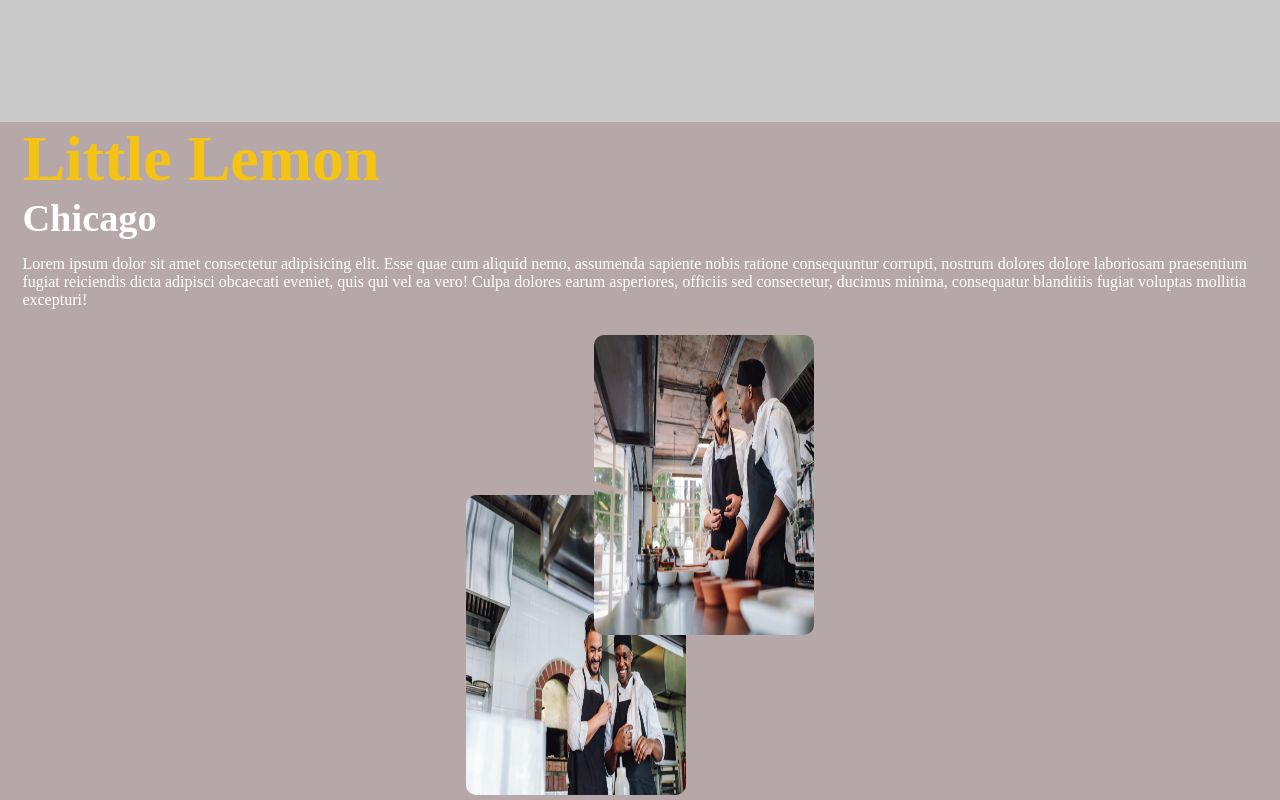
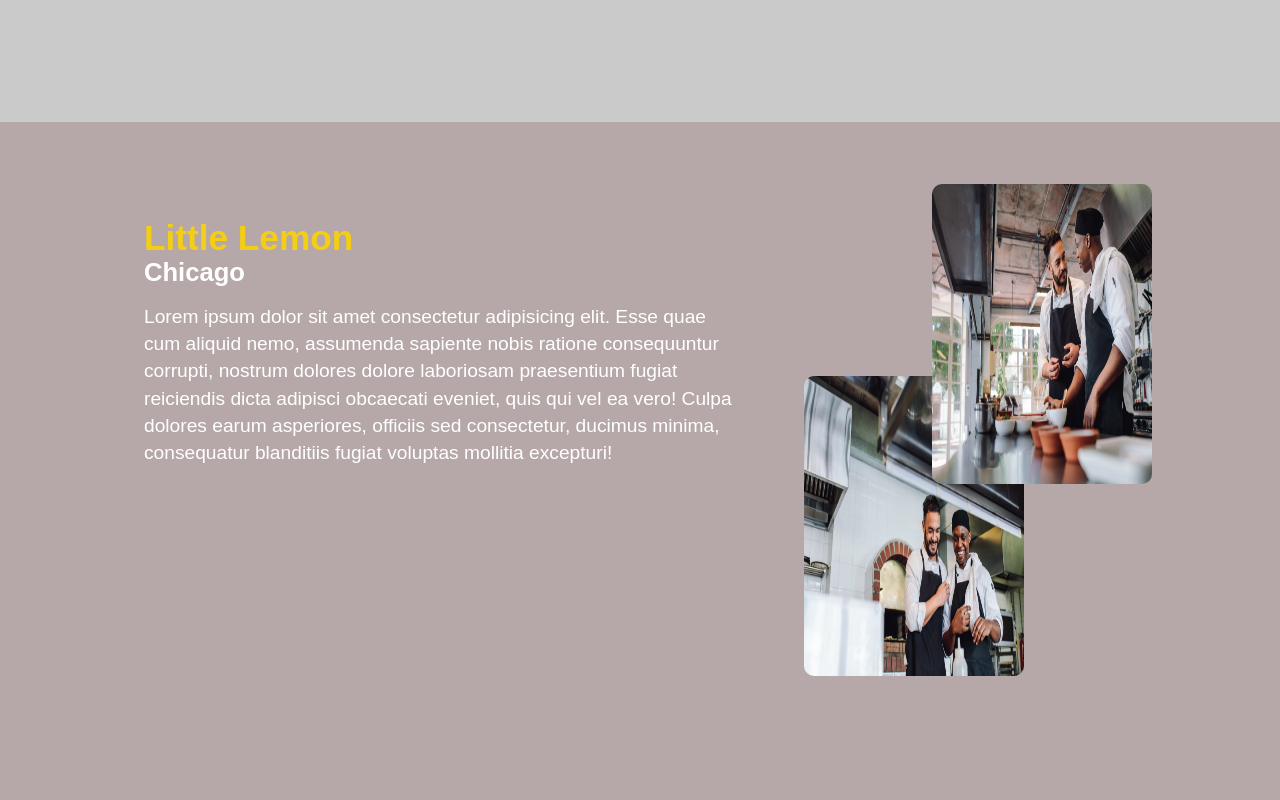
Before and after one commit to Freddsterius/little-lemon, a React (Create React App) app: page / in a window 1280 px wide. Shown: the part 1700-2500 px from the top of the page. Built offline with nearby package versions, Linux system fonts and the light colour scheme.

Commit message:
upd.: final version of the About section.

```diff
--- a/src/components/about/about.css
+++ b/src/components/about/about.css
@@ -19,35 +19,154 @@ p {
 
 .about-container {
   background-color: rgb(182, 168, 168);
+  min-height: 90vh;
   display: flex;
   flex-direction: column;
-  gap: 1rem;
-  padding-inline: 1.4rem;
+  gap: 2rem;
+  padding: 2rem 1.4rem;
+
+  /*small*/
+  @media (min-width: 576px) {
+    padding-top: 3.5rem;
+    padding-inline: 4rem;
+  }
+
+  /*medium*/
+  @media (min-width: 768px) {
+    padding-top: 4rem;
+    padding-inline: 5rem;
+  }
+
+  /*large*/
+  @media (min-width: 992px) {
+    padding-top: 5rem;
+    padding-inline: 7rem;
+    flex-direction: row;
+    gap: 5rem;
+    align-items: flex-start;
+  }
+
+  /*extra large*/
+  @media (min-width: 1200px) {
+    padding-top: 6rem;
+    padding-inline: 9rem;
+  }
+
+  /*extra extra large*/
+  @media (min-width: 1400px) {
+    padding-top: 7rem;
+    padding-inline: 10rem;
+  }
 }
+
 .about-text-container {
   width: 100%;
+
+  /*starting at large and beyond*/
+  @media (min-width: 992px) {
+    width: 60%;
+  }
 }
 
 .about-text-container h1 {
-  color: #f4c314;
-  font-size: 4rem;
-  font-family: "markazi text";
+  /* mobile 1st or extra small  */
+  font-size: 1.7rem;
+  color: #f4ce14;
+
+  /*small*/
+  @media (min-width: 576px) {
+    font-size: 1.8rem;
+  }
+
+  /*medium*/
+  @media (min-width: 768px) {
+    font-size: 1.9rem;
+  }
+
+  /*large*/
+  @media (min-width: 992px) {
+    font-size: 2rem;
+  }
+
+  /*extra large*/
+  @media (min-width: 1200px) {
+    font-size: 2.2rem;
+  }
+
+  /*extra extra large*/
+  @media (min-width: 1400px) {
+    font-size: 2.5rem;
+  }
 }
 .about-text-container h2 {
+  /* mobile 1st or extra small  */
+  font-size: 1.3rem;
   color: #ffffff;
-  font-size: 2.4rem;
-  font-family: "markazi text";
+
+  /*small*/
+  @media (min-width: 576px) {
+    font-size: 1.3rem;
+  }
+
+  /*medium*/
+  @media (min-width: 768px) {
+    font-size: 1.4rem;
+  }
+
+  /*large*/
+  @media (min-width: 992px) {
+    font-size: 1.5rem;
+  }
+
+  /*extra large*/
+  @media (min-width: 1200px) {
+    font-size: 1.6rem;
+  }
+
+  /*extra extra large*/
+  @media (min-width: 1400px) {
+    font-size: 1.7rem;
+  }
 }
 .about-text-container p {
-  margin-bottom: 10px;
-  margin-top: 15px;
+  /* mobile 1st or extra small  */
+  font-size: 1rem;
   color: #ffffff;
-  font-size: 1rem;
-  font-family: karla;
+  line-height: 1.3rem;
+  padding-block: 1rem;
+
+  /*small*/
+  @media (min-width: 576px) {
+    line-height: 1.4rem;
+  }
+
+  /*medium*/
+  @media (min-width: 768px) {
+    font-size: 1rem;
+    line-height: 1.5rem;
+  }
+
+  /*large*/
+  @media (min-width: 992px) {
+    font-size: 1.1rem;
+    line-height: 1.6rem;
+  }
+
+  /*extra large*/
+  @media (min-width: 1200px) {
+    font-size: 1.2rem;
+    line-height: 1.7rem;
+  }
+
+  /*extra extra large*/
+  @media (min-width: 1400px) {
+    font-size: 1.3rem;
+    line-height: 1.8rem;
+  }
 }
 .about-images-container {
   position: relative;
-  width: 300px; /* adjust to fit your layout */
+  width: 300px;
   height: 500px;
   margin: auto;
 }
@@ -58,13 +177,13 @@ p {
   width: 220px;
 }
 .right-img {
-  top: 0rem;
+  top: -5rem;
   right: -1.5rem;
   z-index: 2;
 }
 
 .left-img {
-  top: 10rem;
+  top: 7rem;
   left: -1.5rem;
   z-index: 1;
 }
```
